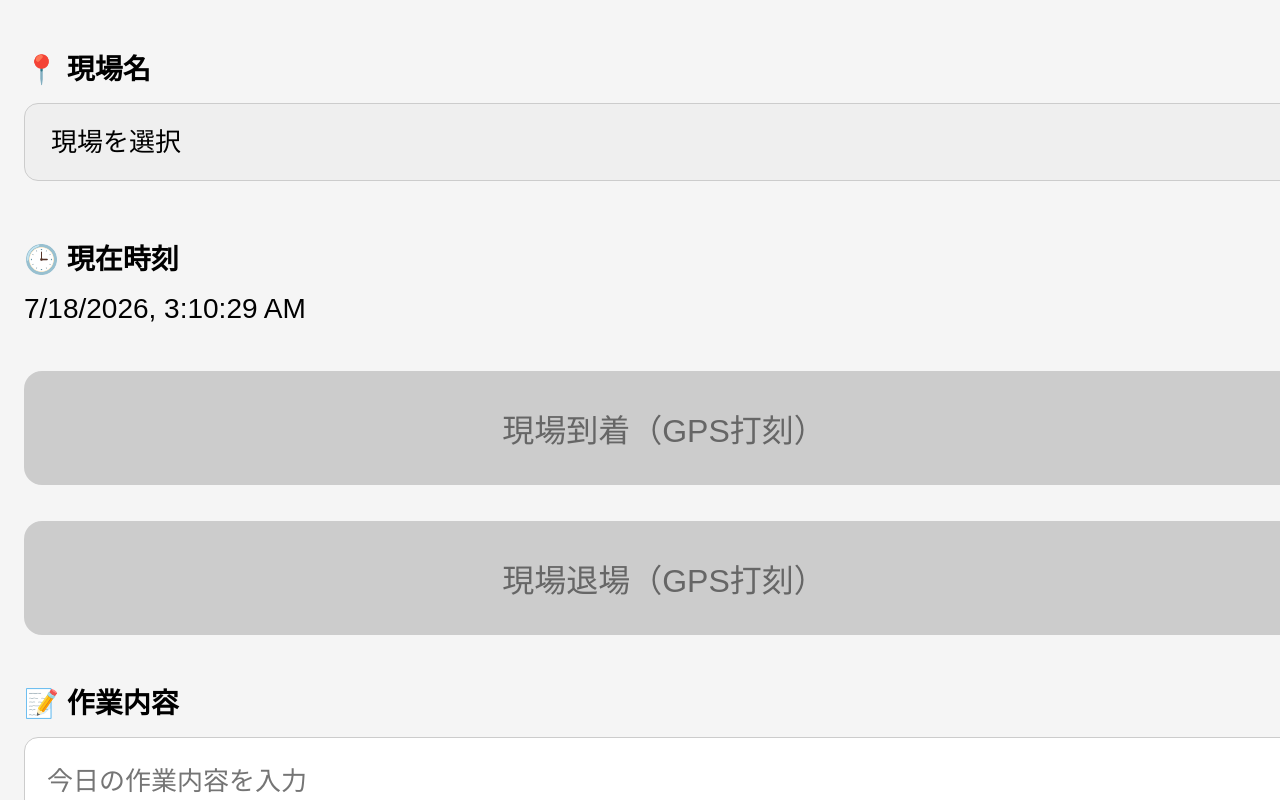
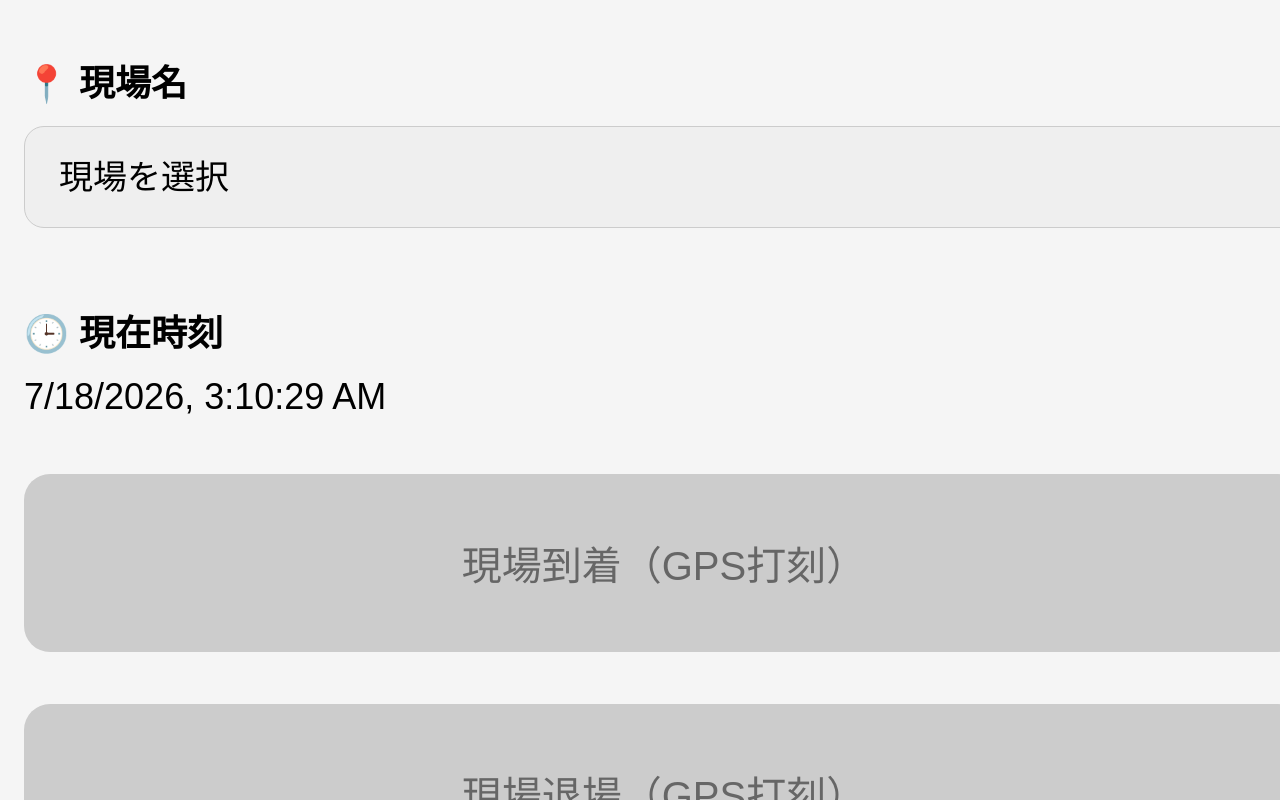
Before and after one commit to jun-jug/LINE-Kintai-app, a plain HTML site: page index.html in a window 1280 px wide. Drawn offline with Linux system fonts and the light colour scheme.

Commit message:
Enhance styles and layout in index.html

```diff
--- a/index.html
+++ b/index.html
@@ -9,42 +9,44 @@
     width: 100%;
     margin: 0;
     padding: 0;
-    overflow: hidden;  /* スクロール禁止 */
-    position: fixed;   /* 画面固定 */
+    overflow: hidden;        /* スクロール禁止 */
+    position: fixed;         /* 画面固定 */
+    touch-action: none;      /* ダブルフリック禁止（2本指スクロール封印） */
+    overscroll-behavior: none; /* 画面の揺れ防止 */
   }
 
   body {
     font-family: sans-serif;
-    padding: 24px;
+    padding: 24px 40px 24px 24px; /* 右側の余白を増やす */
     background: #f5f5f5;
-    font-size: 26px; /* 大きめフォント */
+    font-size: 34px; /* 全体をさらに大きく */
   }
 
   h2, h3 {
-    font-size: 28px;
-    margin-bottom: 16px;
+    font-size: 36px;
+    margin-bottom: 20px;
   }
 
   select, textarea {
     width: 100%;
-    padding: 22px;
-    font-size: 26px;
-    border-radius: 14px;
+    padding: 30px;
+    font-size: 34px;
+    border-radius: 20px;
     border: 1px solid #ccc;
-    margin-bottom: 28px;
+    margin-bottom: 40px;
     box-sizing: border-box;
   }
 
   textarea {
-    height: 200px; /* 作業内容欄を大きく */
+    height: 350px; /* 2.5倍に拡大 */
   }
 
   .btn {
     width: 100%;
-    padding: 34px;       /* ボタン縦をかなり大きく */
-    margin: 18px 0;
-    font-size: 32px;     /* ボタン文字も大きく */
-    border-radius: 18px;
+    padding: 60px; /* ボタン縦を2.5倍に拡大 */
+    margin: 26px 0;
+    font-size: 40px; /* ボタン文字も巨大化 */
+    border-radius: 26px;
     border: none;
     color: #fff;
     box-sizing: border-box;
@@ -61,8 +63,8 @@
   }
 
   #nowTime {
-    font-size: 28px;
-    margin-bottom: 28px;
+    font-size: 36px;
+    margin-bottom: 30px;
   }
 </style>
 </head>
@@ -74,7 +76,6 @@
   <option value="工場A">工場A</option>
   <option value="工場B">工場B</option>
   <option value="店舗C">店舗C</option>
-  <!-- 会社側でここに現場を追加していく -->
 </select>
 
 <h3>🕒 現在時刻</h3>
@@ -142,7 +143,7 @@
     leaveBtn.classList.remove("enabled");
   }
 
-  // GPS取得（位置情報許可はブラウザ側の仕様）
+  // GPS取得
   function getGPS(type) {
     navigator.geolocation.getCurrentPosition(() => {
       if (type === "arrival") {
@@ -150,7 +151,6 @@
       } else {
         alert("一日お疲れさまでした！");
       }
-      // このあとに距離判定・保存処理を追加していける
     });
   }
 </script>
```
